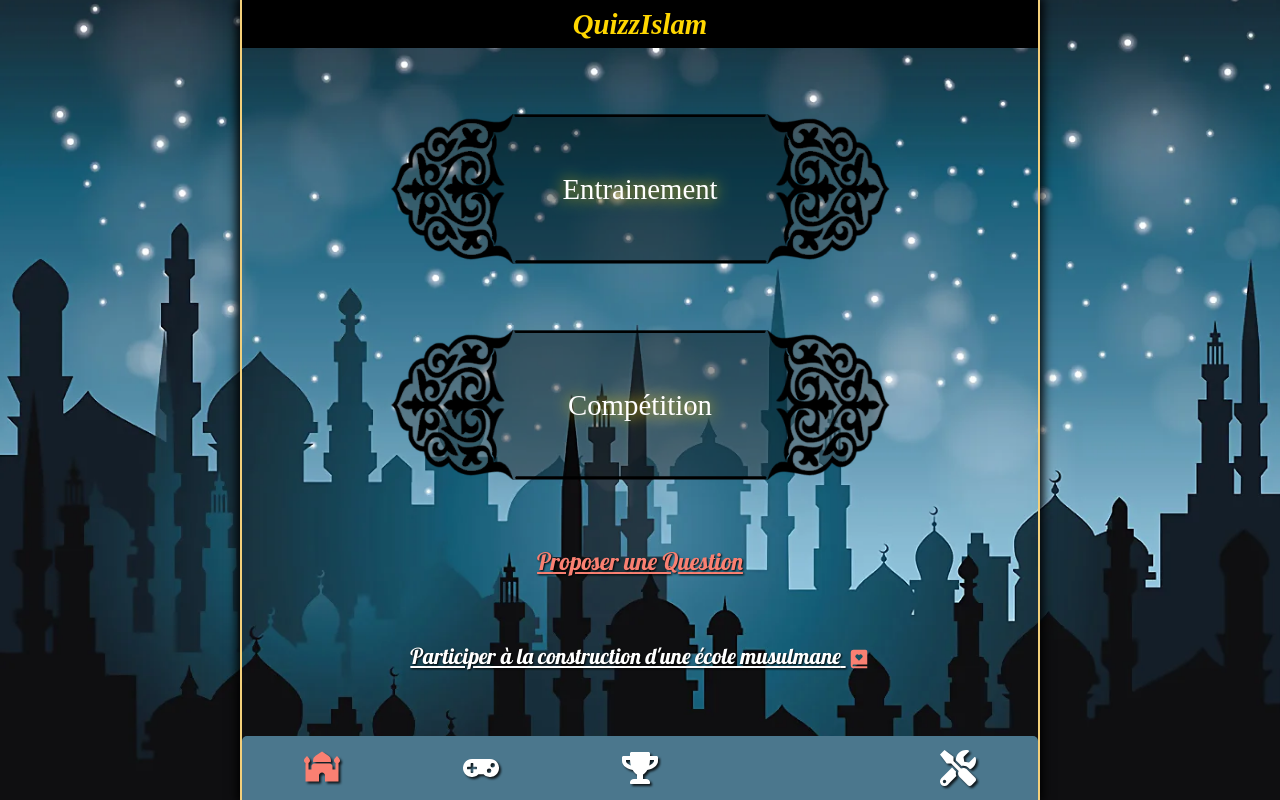
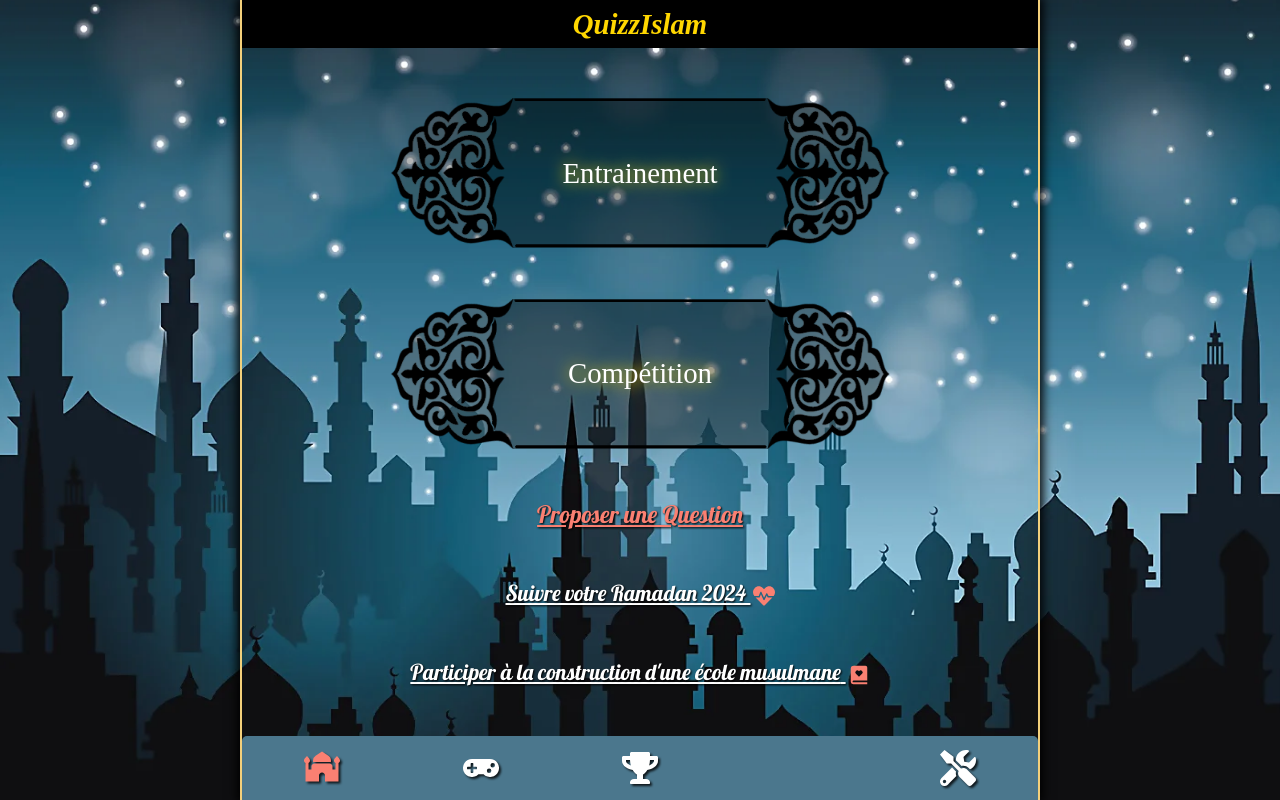
Before and after one commit to nadfri/react-quizzislam, a React (Create React App) app: page / in a window 1280 px wide. Built offline with nearby package versions, Linux system fonts and the light colour scheme; no server answers; some icons are missing; a web font is replaced by a local one.

Commit message:
Add: link to Suivi-Ramadan

```diff
--- a/package.json
+++ b/package.json
@@ -1,6 +1,6 @@
 {
   "name": "react-quizz-islam",
-  "version": "1.2.2",
+  "version": "1.2.3",
   "private": true,
   "dependencies": {
     "@emailjs/browser": "^3.11.0",
--- a/src/Components/Apropos/Apropos.jsx
+++ b/src/Components/Apropos/Apropos.jsx
@@ -72,7 +72,7 @@ function Apropos() {
 
         <p>Version 1.1.0</p>
 
-        <p>2021-2023</p>
+        <p>2021-2024</p>
       </fieldset>
     </div>
   );
--- a/src/Components/FormError/FormError.jsx
+++ b/src/Components/FormError/FormError.jsx
@@ -45,7 +45,7 @@ function FormError(props) {
               <option value=''>Choisir une erreur</option>
               <option value='Reponse'>Réponse fausse</option>
               <option value='Orthographe'>Orthographe</option>
-              <option value='Forumation'>Question mal formulée</option>
+              <option value='Formulation'>Question mal formulée</option>
               <option value='Infomartion'>Information érronée</option>
               <option value='Autre'>Autre Raison</option>
             </select>
--- a/src/Components/Home/Home.jsx
+++ b/src/Components/Home/Home.jsx
@@ -3,6 +3,7 @@ import BoutonLink from '../BoutonLink/BoutonLink';
 import { NavLink } from 'react-router-dom';
 import './Home.scss';
 import { BiSolidBookHeart } from 'react-icons/bi';
+import { FaHeartbeat } from 'react-icons/fa';
 
 function Home() {
   return (
@@ -13,6 +14,14 @@ function Home() {
       <NavLink to='/settings/proposition' className='link-proposition fadeIn'>
         Proposer une Question
       </NavLink>
+
+      <a
+        href='https://suivi-ramadan.netlify.app/'
+        target='_blank'
+        rel='noreferrer'
+        className='fadeIn link-proposition white'>
+        Suivre votre Ramadan 2024 <FaHeartbeat className='icon' />
+      </a>
 
       <a
         href='https://masjidbox.com/donations/mosquee-de-savigny-le-temple/travaux-de-finition-dagrandissement-de-lecolecollege-de-la-mosquee-de-savigny-le-temple'
```
